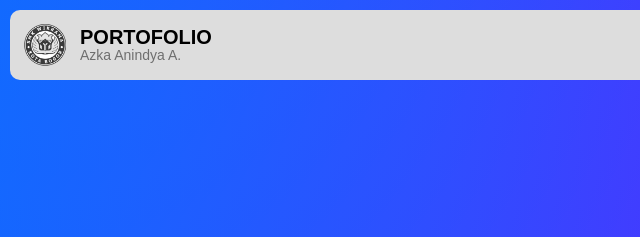
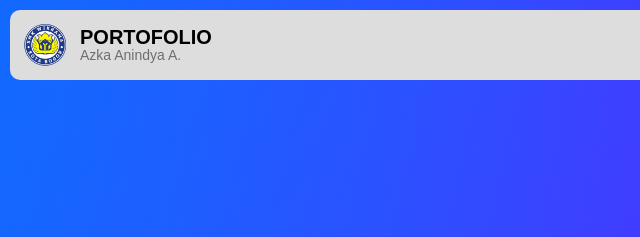
Before and after one commit to Anz257-zYs/HTML-CSS, a plain HTML site: page index.html in a window 1280 px wide. In both pictures the pointer is over the element 115 px from the left and 45 px from the top of the page. Shown: the top 237 px of the page, 0-640 px from the left. Drawn offline with Linux system fonts and the light colour scheme; a script that the page names is missing.

Commit message:
Update style.css

```diff
--- a/style.css
+++ b/style.css
@@ -23,7 +23,7 @@ width : 50px;
     transition: filter 0.3s ease-in-out;
 }
 
-logo:hover {
+.logo:hover {
 filter : grayscale(0);
 }
 
```
